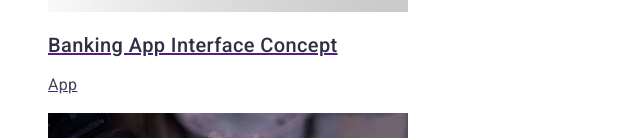
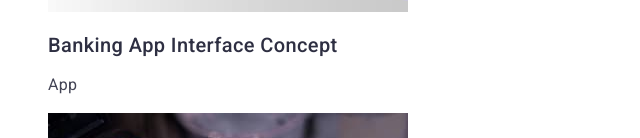
Before and after one commit to AntonyZubko/goit-markup-hw-02, a plain HTML site: page portfolio.html in a window 1280 px wide. Shown: the part 651-789 px from the top of the page, 0-640 px from the left. Drawn offline with Linux system fonts and the light colour scheme.

Commit message:
tyring and trying

```diff
--- a/css/styles.css
+++ b/css/styles.css
@@ -264,6 +264,10 @@ ul {
     list-style: none;
 }
 
+.link {
+    text-decoration: none;
+}
+
 .projects-subtitle {
     font-family: 'Roboto';
     font-style: normal;
```
